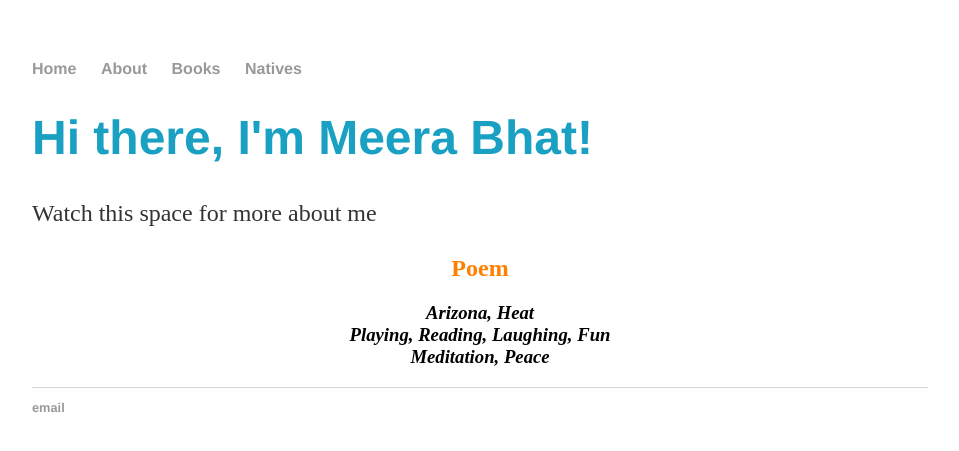
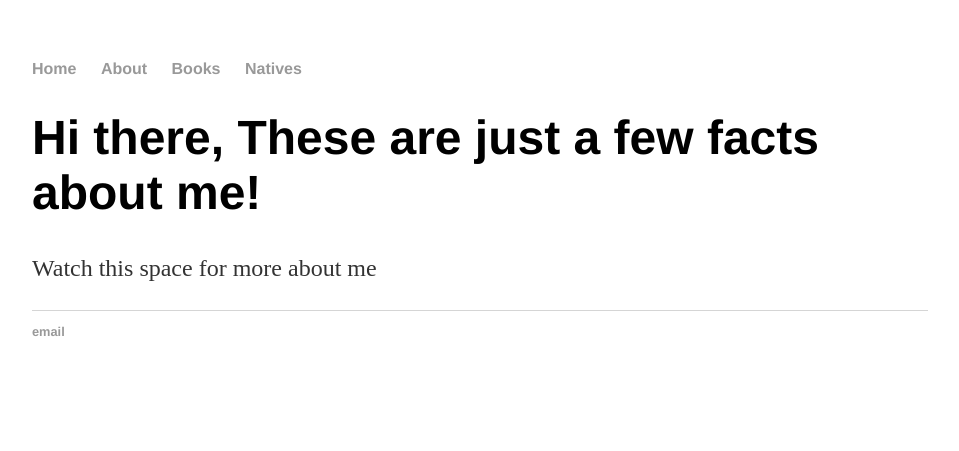
Before and after one commit to meerkatbhat/meerkatbhat, a Jekyll site: the page built from about/index.html, in a window 1280 px wide. Shown: the top 451 px of the page, without its empty margins (160-1119 px from the left). Built offline with Jekyll 4.4.1, drawn with Linux system fonts in a browser that asks for light colours.

Commit message:
Update index.html

```diff
--- a/about/index.html
+++ b/about/index.html
@@ -3,28 +3,16 @@ layout: default
 title: Meera B
 ---
 <div class="blurb">
-	<h1>Hi there, I'm Meera Bhat!</h1>
+	<h1>Hi there, These are just a few facts about me!</h1>
 	<p>Watch this space for more about me</p>
 </div><!-- /.blurb -->
 	<style>
-	h1 {
-	    color:rgb(25, 160, 194);
-		}
 
 	h2 {
-	   color:rgb(255, 128, 0);
-	   text-align: center;
-		}
-
-	h3 {
 	   font-family: cursive;
 	   text-align: center;
 		}
 	</style>
 <body>
-	<h2>Poem<h2>
-            <h3> <em>Arizona, Heat <br>
-		Playing, Reading, Laughing, Fun <br>
-		    Meditation, Peace </em></h3>
 
 		</body>
```
